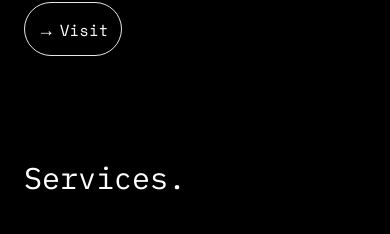
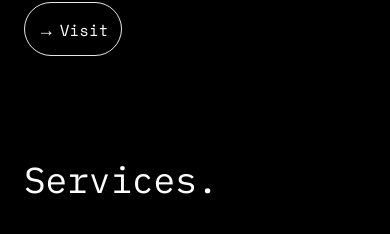
Before and after one commit to VHarsha8/UX-Portfolio, a React (Vite) app: page / in a window 390 px wide. Shown: the part 1212-1446 px from the top of the page. Built offline with nearby package versions, Linux system fonts and the light colour scheme; a web font is replaced by a local one.

Commit message:
Update ServicesProvided.jsx

```diff
--- a/src/components/ServicesProvided.jsx
+++ b/src/components/ServicesProvided.jsx
@@ -22,7 +22,7 @@ const ServicesProvided = () => {
                     }
                 `}
             </style>
-            <h1 className="md:text-5xl text-3xl text-white font-ibm-plex-mono">Services.</h1>
+            <h1 className="md:text-5xl text-4xl text-white font-ibm-plex-mono">Services.</h1>
             <div className="grid items-center justify-center gap-4 md:grid-cols-3 md:flex-row">
                 <div className="relative grid gap-3 p-6 border shadow-lg bg-white/5 backdrop-blur-lg border-white/20 rounded-xl">
                     <div className="mesh-pattern"></div>
```
